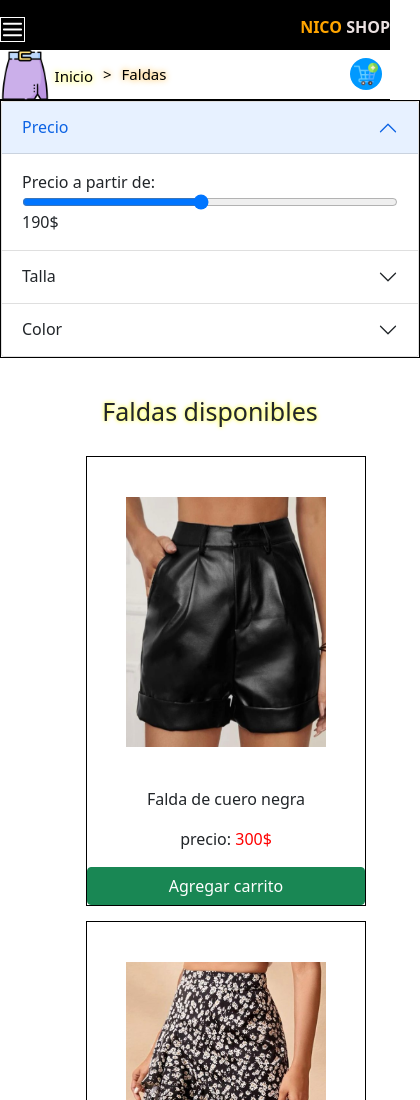
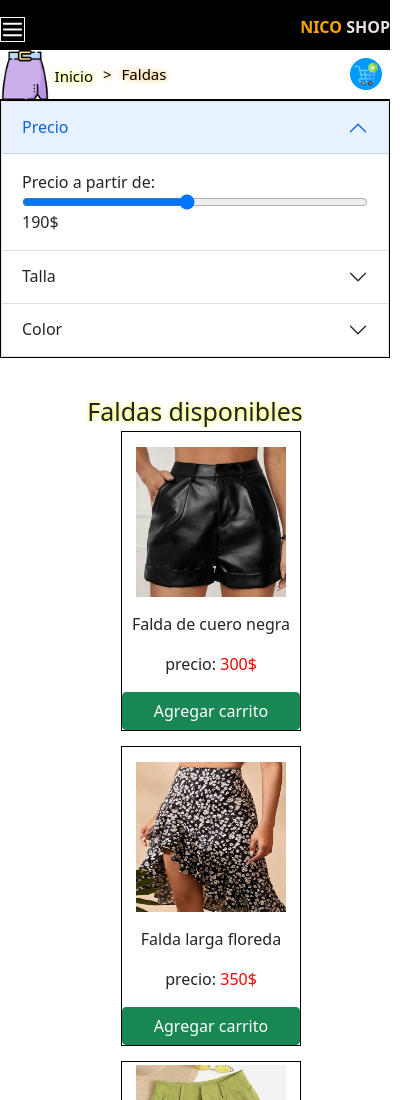
Before and after one commit to OsitoDobbie10/Nico-Store-demo, a React (Create React App) app: page /Faldas in a window 390 px wide. Shown: the top 1100 px of the page, 420 px wide, since content can reach past the window. Built offline with nearby package versions, Linux system fonts and the light colour scheme.

Commit message:
'Otros cambios'

```diff
--- a/src/Componets/Camisas.jsx
+++ b/src/Componets/Camisas.jsx
@@ -25,7 +25,7 @@ const Camisas = () => {
   const producto = functionfilter(dato);
   setTimeout(()=>{
     setTime(false);
-  },2000)
+  },1000)
   if (time) return <Sppiner/>
 
   return (
--- a/src/Custom/FormMcustom.jsx
+++ b/src/Custom/FormMcustom.jsx
@@ -1,5 +1,5 @@
 import React from 'react'
-import Customfilters from "../Custom/Customfilters";
+//import Customfilters from "../Custom/Customfilters";
 import "../Styles/StylesFormMcustom.css"
 const FormMcustom = (props) => {
   const {TallaZapatos,
--- a/src/Styles/Camisas.css
+++ b/src/Styles/Camisas.css
@@ -2,16 +2,14 @@
     display: grid;
     grid-template-columns: repeat(12,1fr);
     width: 100%;
-    margin: auto;
-    border: 1 px solid black;
-    height: 600px;
+
 }
 
 
 @media screen and (max-width:768px){
-    .grilla{
-        width:100%;
-        position: relative;
-        height: 300px;
-    }
+   .grilla{
+    display: flex;
+    flex-direction: column;
+    width: 100%;
+   }
 }
--- a/src/Styles/StylesFormMcustom.css
+++ b/src/Styles/StylesFormMcustom.css
@@ -1,4 +1,4 @@
 .mobile>.cuerpo{
-    width: 420px;
+    width: 100%;
     border: 1px solid black;
 }
--- a/src/Styles/products.css
+++ b/src/Styles/products.css
@@ -85,28 +85,17 @@
 
 
     .arrayCamisas{
-        margin-top: 25px;
-        display: flex;
-        flex-wrap: wrap;
-        gap:15px;
-        align-items: center;
-        list-style: none;
-        justify-content: center;
+      display: flex;
+      flex-direction: column;
+      justify-content: center;
+
     }
 
-    .arrayCamisas>li{
-        display: flex;
-        flex-direction: column;
-        justify-content: center;
-        width: 280px;
-        border: 1px solid black;
-        height: 450px;
-        margin: auto;
-    }
+
 
     .arrayCamisas>li>img{
-        width: 200px;
-        height: 250px;
+        width: 150px;
+        height: 150px;
         display: block;
         margin: auto;
     }
```
